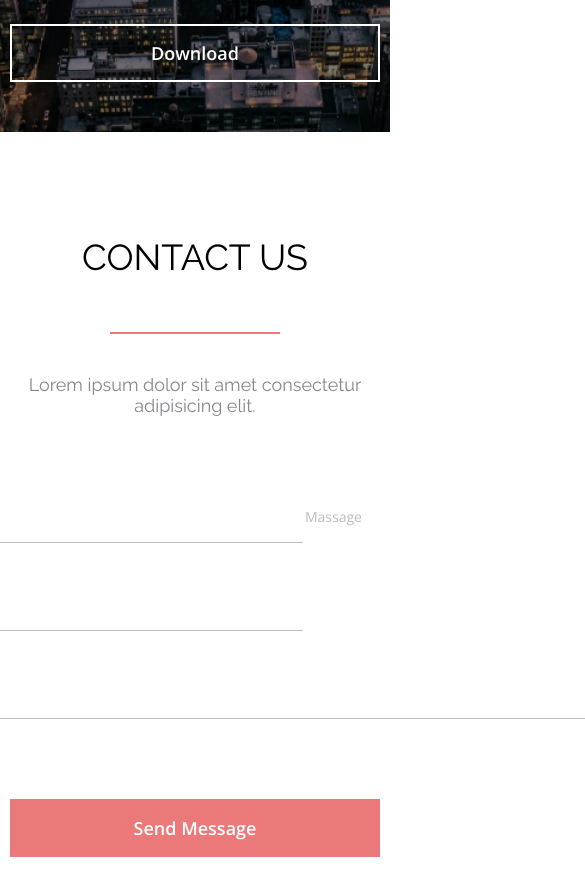
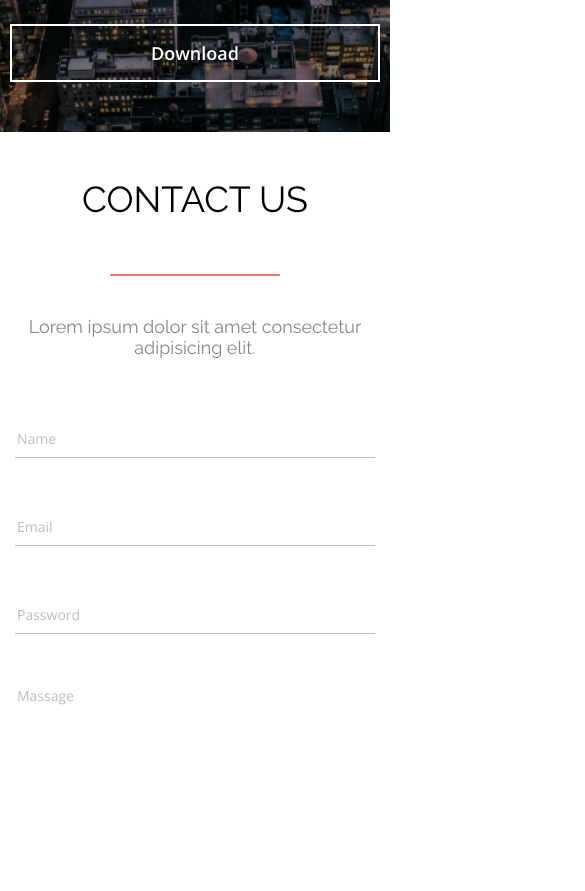
Before and after one commit to eugene-lap/Axit, a plain HTML site: page index.html in a window 390 px wide. Shown: the part 6880-7771 px from the top of the page, 585 px wide, since content can reach past the window. Drawn offline with nearby package versions, Linux system fonts and the light colour scheme.

Commit message:
mobile - adaptive

```diff
--- a/src/styles/contact.css
+++ b/src/styles/contact.css
@@ -65,3 +65,29 @@
     line-height: 1.1875rem;
     color: #BDBDBD;
 }
+@media(max-width: 480px){
+    .contact{
+        padding-top: 2.875rem;
+    }
+    .contact-form-inputs{
+        flex-wrap: wrap;
+    }
+    .contact-input__size{
+        min-width: 100%;
+    }
+    .form-input-size{
+        margin: 0;
+        min-width: 100%;
+    }
+    .contact-form{
+        padding-top: 2rem;
+    }
+    .contact-form-massags__textarea{
+        min-height: 12.6875rem;
+        min-width: 100%;
+    }
+    .contact-form-massags{
+        min-width: 100%;
+        padding-top: 3.125rem;
+    }
+}
--- a/src/styles/footer.css
+++ b/src/styles/footer.css
@@ -13,3 +13,8 @@
     margin-top: 2, 014375rem;
     margin-bottom: 1, 6875rem;
 }
+@media(max-width: 480px){
+    .footer-flex-container{
+        padding-top: 0;
+    }
+}
--- a/src/styles/pricing.css
+++ b/src/styles/pricing.css
@@ -72,7 +72,6 @@
 }
 @media(max-width: 480px){
     .pricing-card{
-        width: calc(100 / 12);
         margin-top: 1.5rem;
     }
     .pricing-sectioncard{
--- a/src/styles/reviews.css
+++ b/src/styles/reviews.css
@@ -55,3 +55,14 @@
 .text-information__subtitle {
     margin-top: 1.5625rem;
 }
+@media(max-width: 480px){
+    .reviews-card:nth-child(2){
+        display: none;
+    }
+    .reviews-card:nth-child(3){
+        display: none;
+    }
+    .reviews-sectioncard{
+        min-width: 100%;
+    }
+}
--- a/src/styles/stylish.css
+++ b/src/styles/stylish.css
@@ -47,3 +47,8 @@
     flex-direction: column;
     align-items: center;
 }
+@media(max-width: 480px){
+    .stylish{
+        background-attachment: local;
+    }
+}
```
